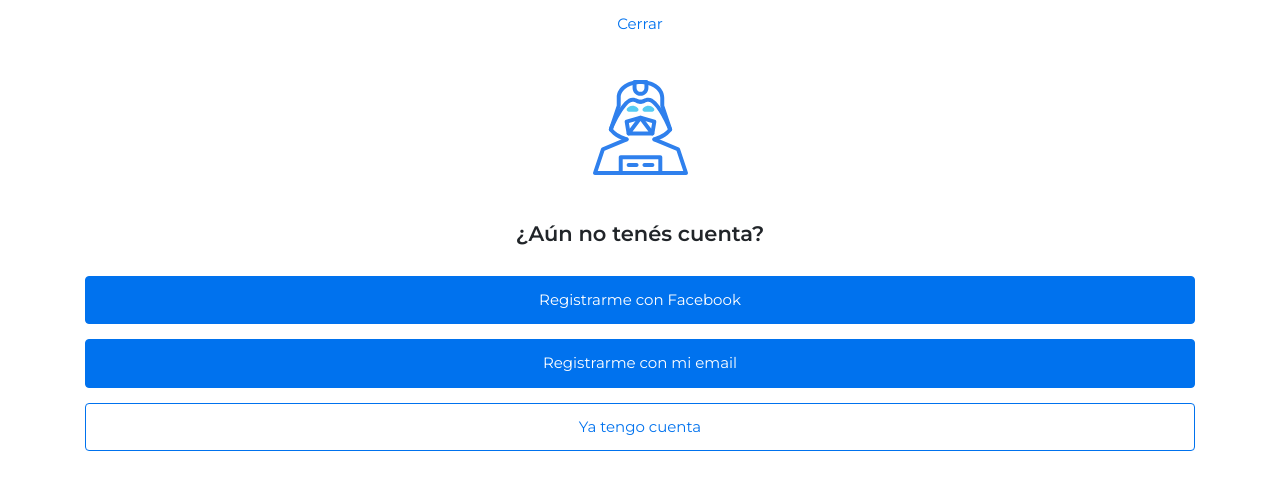
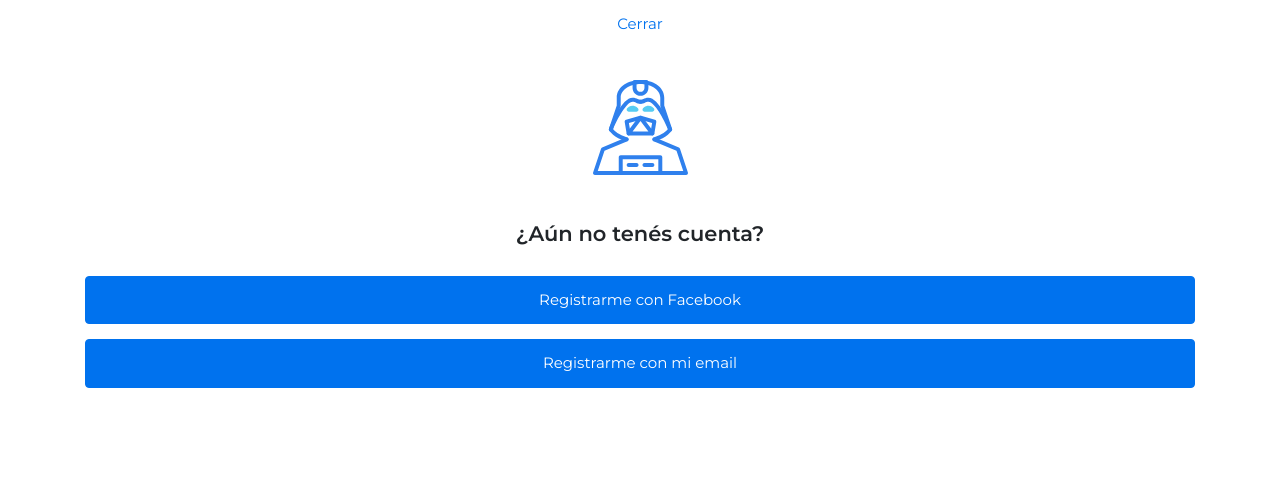
Before and after one commit to UTNGrupoCuatro/MovieTracker, a plain HTML site: page no-tengo-cuenta.html in a window 1280 px wide. Drawn offline with nearby package versions, Linux system fonts and the light colour scheme.

Commit message:
Ajustes para no tengo cuenta

```diff
--- a/no-tengo-cuenta.html
+++ b/no-tengo-cuenta.html
@@ -26,7 +26,6 @@
                         <h1 class="no-tengo-cuenta">¿Aún no tenés cuenta?</h1>
                         <a role="button" href="registro-facebook.html" class="btn btn-primary btn-block">Registrarme con Facebook</a>
                         <a role="button" href="registro.html" class="btn btn-primary btn-block">Registrarme con mi email</a>
-                        <a role="button" href="login.html" class="btn btn-outline-primary btn-block">Ya tengo cuenta</a>
                     </div>
                 </div>
             </div>
```
